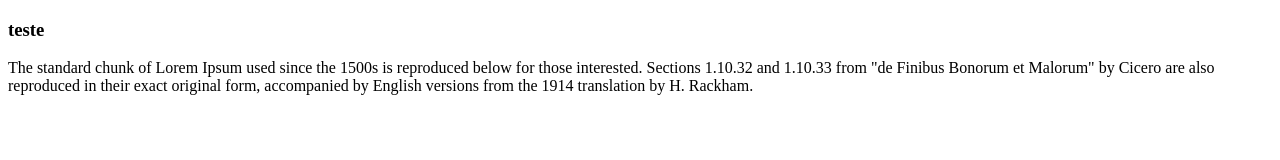
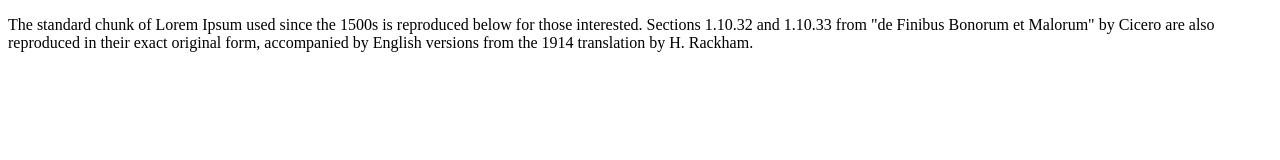
Before and after one commit to cezarags/Cursogit, a plain HTML site: page INDEX.HTML in a window 1280 px wide. Drawn offline with Linux system fonts and the light colour scheme.

Commit message:
Removendo tag H3 desnecessaria

```diff
--- a/INDEX.HTML
+++ b/INDEX.HTML
@@ -12,7 +12,7 @@
 
 	<body>
 
-		<h3>teste</h3>
+
 
 		<p>
 		The standard chunk of Lorem Ipsum used since the 1500s is reproduced below for those interested. Sections 1.10.32 and 1.10.33 from "de Finibus Bonorum et Malorum" by Cicero are also reproduced in their exact original form, accompanied by English versions from the 1914 translation by H. Rackham.</p>
```
